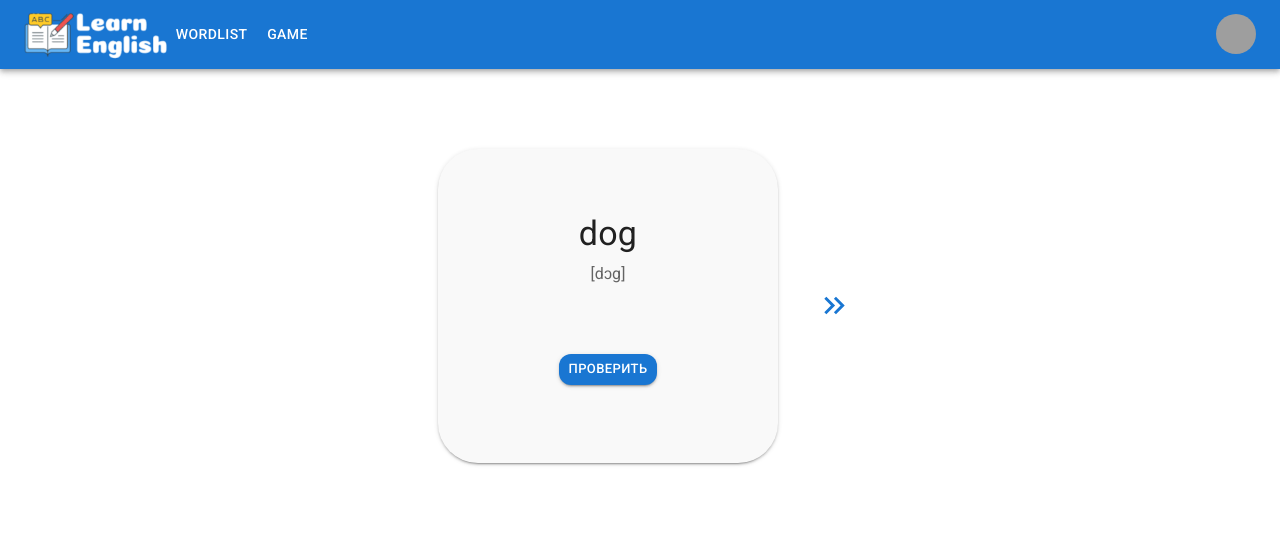
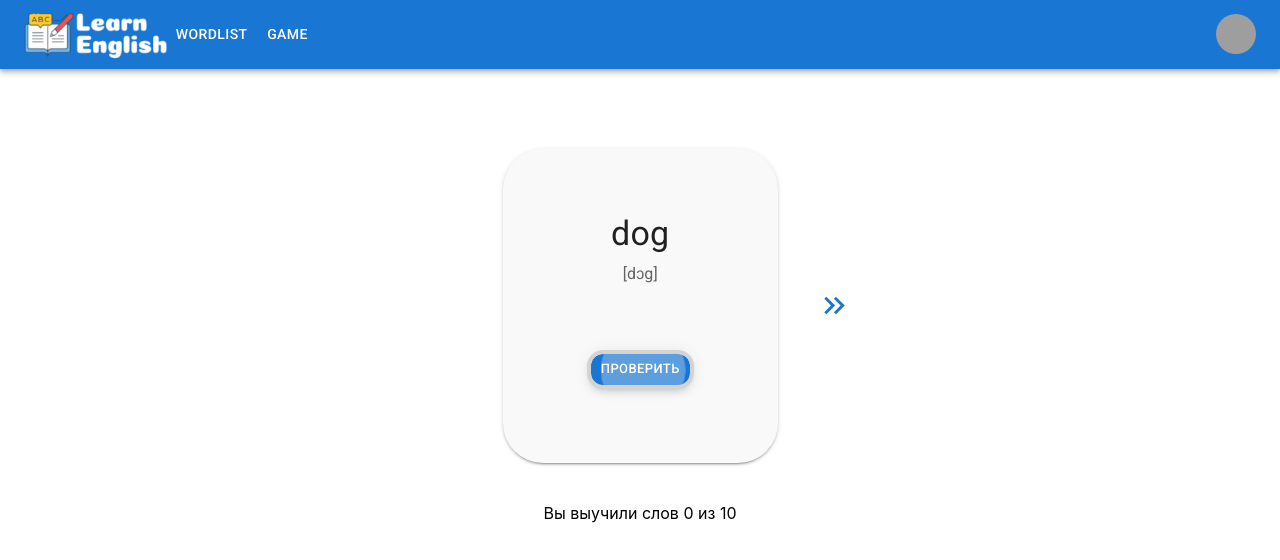
Before and after one commit to Victoria-V-V/flashcards-react, a React (Create React App) app: page /Game in a window 1280 px wide. Shown: the top 560 px of the page. Built offline with nearby package versions, Linux system fonts and the light colour scheme; grey boxes are pictures that could not be loaded.

Commit message:
Added hometask week31

```diff
--- a/src/App.css
+++ b/src/App.css
@@ -1,3 +1,7 @@
 .App {
   text-align: center;
 }
+
+.translateButton:focus {
+  outline: 4px solid lightgray;
+}
--- a/src/components/WordCard/WordCard.jsx
+++ b/src/components/WordCard/WordCard.jsx
@@ -1,4 +1,4 @@
-import React, { useState, useEffect } from "react";
+import React, { useState, useEffect, useRef } from "react";
 
 import {
   Card,
@@ -8,17 +8,27 @@ import {
   Container,
 } from "@mui/material";
 
-export default function WordCard(word) {
+const WordCard = ({ word, english, transcription, russian, id, onClick }) => {
   const [translated, setTranslated] = useState(false);
 
   const handleTranslateClick = () => {
     setTranslated((prevState) => !prevState);
+    //через колбэк будем передавать в родителя информацию о слове, которое было изучено:
+    onClick(id);
   };
+
+  //фокус
+  const ref = useRef();
+  useEffect(() => {
+    setTimeout(() => {
+      ref.current.focus();
+    }, 0);
+  }, [english]);
 
   //закроем перевод при перелистывании карточки
   useEffect(() => {
     setTranslated(false);
-  }, [word]);
+  }, [transcription]);
 
   return (
     <>
@@ -46,10 +56,10 @@ export default function WordCard(word) {
                 pt: 3,
               }}
             >
-              {word.english}
+              {english}
             </Typography>
             <Typography sx={{ mb: 1.5, pt: 1 }} color="text.secondary">
-              {word.transcription}
+              {transcription}
             </Typography>
             <Container
               sx={{
@@ -58,10 +68,11 @@ export default function WordCard(word) {
             >
               {translated ? (
                 <Typography variant="h5" color="primary">
-                  {word.russian}
+                  {russian}
                 </Typography>
               ) : (
                 <Button
+                  className="translateButton"
                   variant="contained"
                   color="primary"
                   size="small"
@@ -69,6 +80,7 @@ export default function WordCard(word) {
                     borderRadius: 3,
                   }}
                   onClick={handleTranslateClick}
+                  ref={ref}
                 >
                   Проверить
                 </Button>
@@ -79,4 +91,6 @@ export default function WordCard(word) {
       </Container>
     </>
   );
-}
+};
+
+export default WordCard;
--- a/src/components/WordCard/WordCardContainer.jsx
+++ b/src/components/WordCard/WordCardContainer.jsx
@@ -11,6 +11,17 @@ const WordCardContainer = () => {
   const [words] = useState(WordsJson);
   const [indexCard, setIndexCard] = useState(0);
   const [currentIndex, setCurrentIndex] = useState(null);
+  const [learnedWords, setlearnedWords] = useState([]);
+
+  const handleClickWord = (id) => {
+    let newLearned;
+    if (learnedWords.includes(id)) {
+      newLearned = [...learnedWords];
+    } else {
+      newLearned = [...learnedWords, id];
+    }
+    setlearnedWords(newLearned);
+  };
 
   const switchCards = (direction) => {
     let newIndex = indexCard;
@@ -26,7 +37,7 @@ const WordCardContainer = () => {
         --newIndex;
         break;
 
-      //TODO: вынести в колбэк для setIndexCard, чтобы текущий индекс всегда был актуальный...
+      //TODO: вынести switch в колбэк для setIndexCard, чтобы текущий индекс всегда был актуальный...
       default:
         ++newIndex;
     }
@@ -58,7 +69,14 @@ const WordCardContainer = () => {
             <KeyboardDoubleArrowLeftIcon fontSize="large" color="inherit" />
           </Button>
         ) : (
-          ""
+          //FIXME:пока так, чтобы карточка не уезжала, переделать стили:
+          <div
+            style={{
+              marginLeft: 60,
+            }}
+          >
+            &nbsp;
+          </div>
         )}
 
         <Card
@@ -66,12 +84,21 @@ const WordCardContainer = () => {
           english={words[indexCard].english}
           transcription={words[indexCard].transcription}
           russian={words[indexCard].russian}
+          id={words[indexCard].id}
+          onClick={handleClickWord}
         ></Card>
 
         <Button color="primary" onClick={() => switchCards("right")}>
           <KeyboardDoubleArrowRightIcon fontSize="large" color="primary" />
         </Button>
       </Container>
+      <Container
+        sx={{
+          mt: 5,
+        }}
+      >
+        Вы выучили слов {learnedWords.length} из {words.length}
+      </Container>
     </>
   );
 };
```
